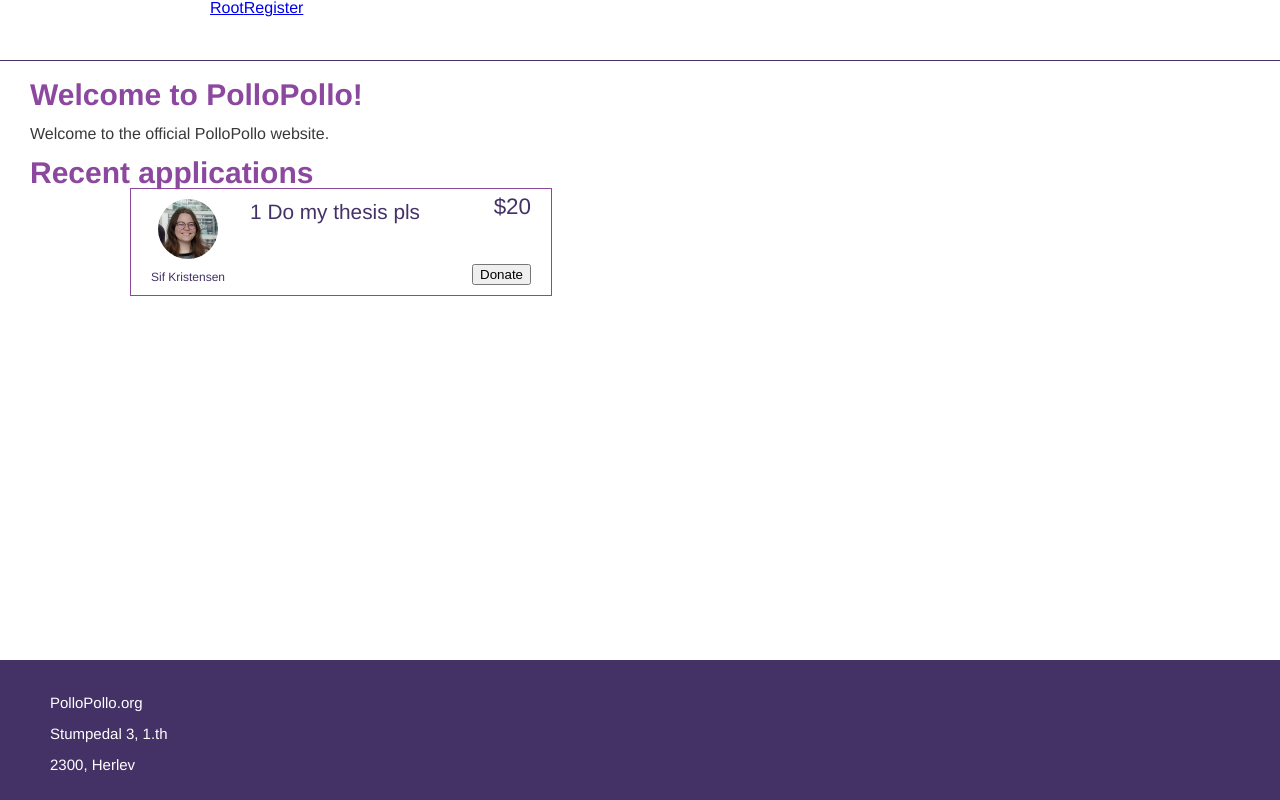
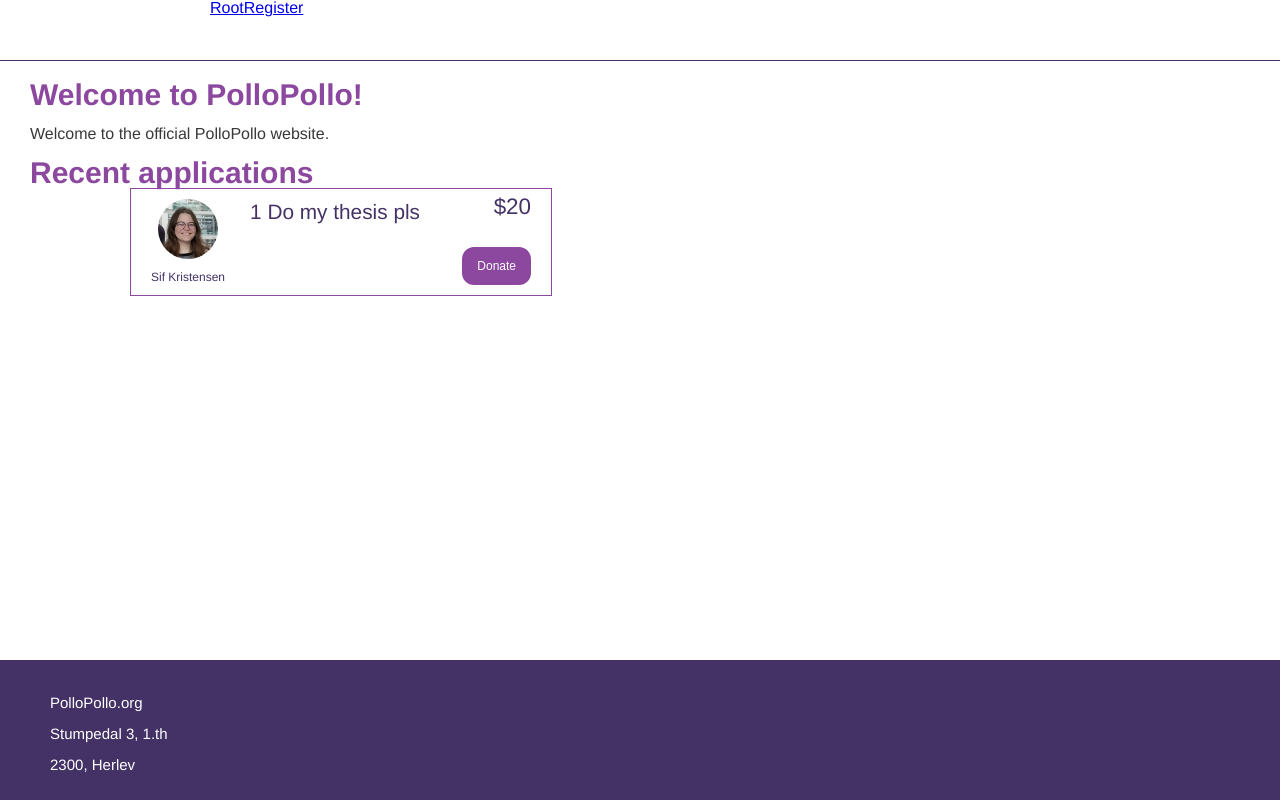
Before and after one commit to pollopollo-org/front-end, a React app: page / in a window 1280 px wide. Built offline with nearby package versions, Linux system fonts and the light colour scheme.

Commit message:
commit for push

```diff
--- a/src/ts/components/elements/Application/Application.tsx
+++ b/src/ts/components/elements/Application/Application.tsx
@@ -5,6 +5,7 @@ import { colors } from "src/ts/config/colors";
 
 import dummyApplication from "src/assets/dummy/dummyApplication.json";
 import { easings } from "src/ts/config/easings";
+import { Button } from "../../utils";
 
 export type ApplicationState = {
     /**
@@ -79,7 +80,7 @@ export class Application extends React.PureComponent<{}, ApplicationState> {
                         </div>
                         <div className="section-donate">
                             <div className="price">${ dummyApplication.price }</div>
-                            <button className="donateButton">Donate</button>
+                            <Button text={ "Donate" } />
                         </div>
                     </div>
 
@@ -98,6 +99,8 @@ export class Application extends React.PureComponent<{}, ApplicationState> {
 
                     /** Draws a border around the application */
                     .application-border {
+
+                        /** temp margin */
                         margin-left: 100px;
 
                         height: 100%;
```
